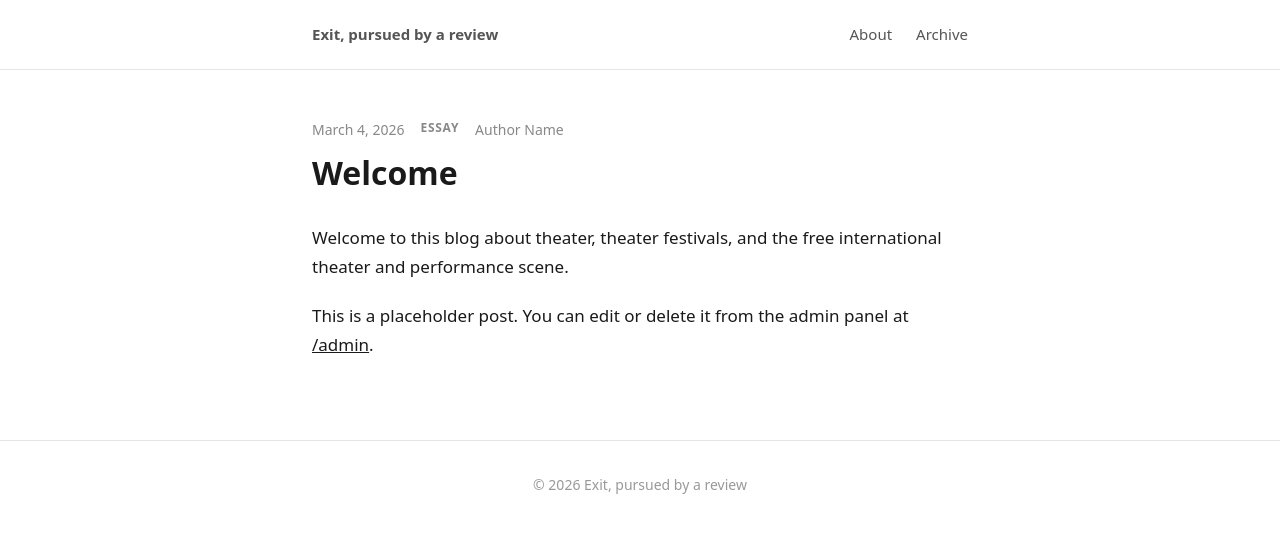
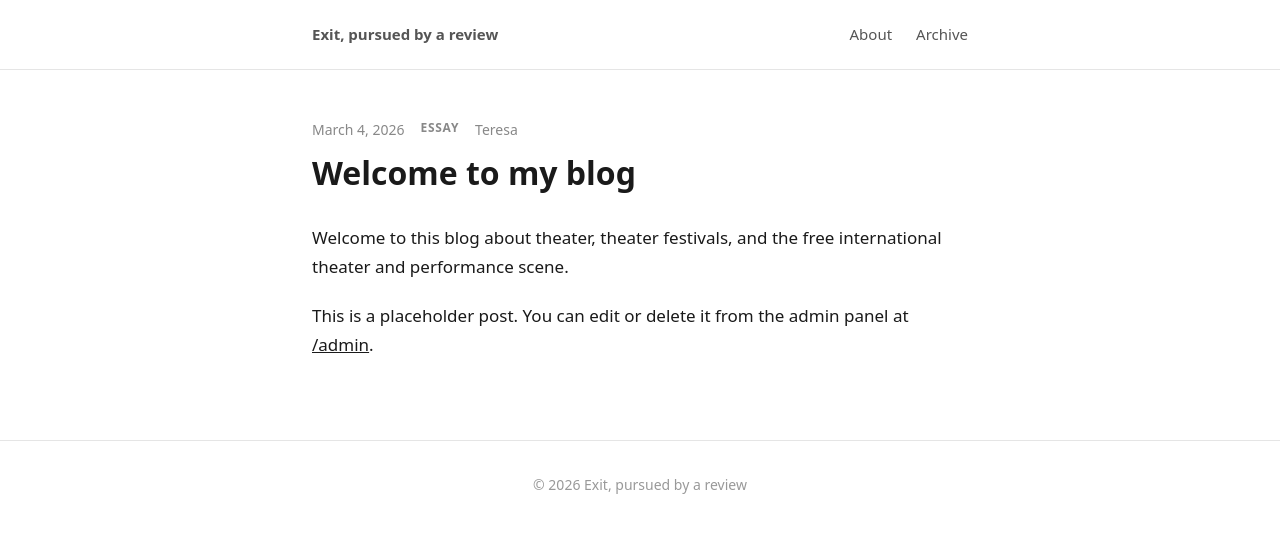
Before and after one commit to mathisrichter/tblog, a Jekyll site: the page built from _posts/2026-03-04-welcome.md, in a window 1280 px wide. Shown: the top 533 px of the page. Built offline with Jekyll 4.4.1, drawn with Linux system fonts in a browser that asks for light colours.

Commit message:
Updated about page and exemplary post.

```diff
--- a/_posts/2026-03-04-welcome.md
+++ b/_posts/2026-03-04-welcome.md
@@ -1,7 +1,7 @@
 ---
-title: "Welcome"
+title: "Welcome to my blog"
 date: 2026-03-04
-author: "Author Name"
+author: "Teresa"
 category: essay
 tags: [theater]
 excerpt: "A first post welcoming readers to this blog about theater and performance."
```
Also changed, not shown: about.md (+1 -1 lines).
